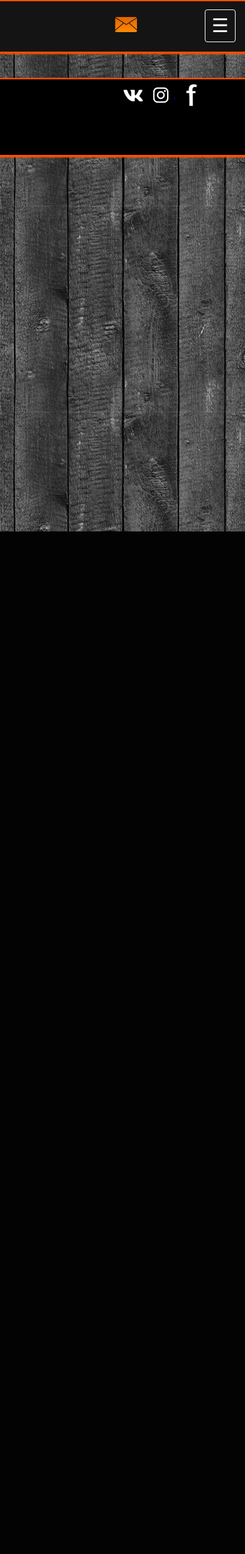
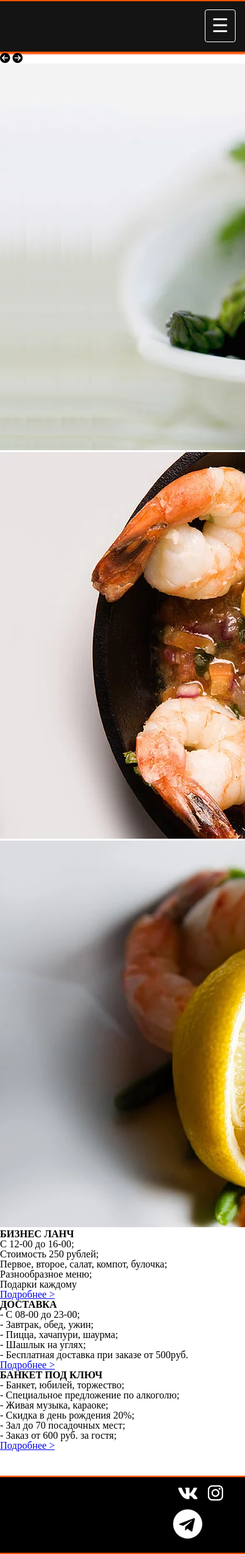
Before and after one commit to KozlovNik/catering, a Django app: page / in a window 390 px wide; the page is wider, and only the part inside the window is pictured. Shown: that part at 63% size. Before the commit the page ends 844 px from the top of that part, so only its background shows below. Run offline with Django 3.2, Linux system fonts and the light colour scheme; some libraries are stand-ins or nearby versions.

Commit message:
Overlay was changed

```diff
--- a/project/catering/templates/catering/base.html
+++ b/project/catering/templates/catering/base.html
@@ -1,48 +1,53 @@
+<!DOCTYPE html>
 {% load static %}
-<!DOCTYPE html>
 <html lang="en">
 <head>
     <script src="https://ajax.googleapis.com/ajax/libs/jquery/3.4.1/jquery.min.js"></script>
+    <script src="https://kit.fontawesome.com/b02f088cef.js" crossorigin="anonymous"></script>
+    <link href="https://fonts.googleapis.com/css?family=PT+Sans:700&display=swap" rel="stylesheet">
     <meta charset="UTF-8">
     <meta name="viewport" content="width=device-width, initial-scale=1, shrink-to-fit=no">
     <link href="{% static 'catering/css/1.css' %}" rel="stylesheet" type="text/css">
     <title>{% block title %}Главная{% endblock %}</title>
     <style>
-        html {
-            background-image: url("{% static 'catering/bcg_img.jpg' %}");
-        }
+        /*html {*/
+        /*background-image: url("{% static 'catering/bcg_img.jpg' %}");*/
+        /*}*/
     </style>
 </head>
 <body>
 <div class="page-wrapper">
-    <h1 class="visually-hidden">Название сайта</h1>
     <header>
         <nav class="main-nav">
+            <div class="toggle-button" id="toggle">&#9776;</div>
             <div class="menu-wrapper">
-                <div class="left-side">
-                    <label for="toggle" class="toggle-button" id="toggle">&#9776;</label>
-                    <a href="#" class="main-nav__write"><span class="helper"></span><img class="letter-image"
-                                                                                         src="{% static 'catering/letter-image.png' %}"
-                                                                                         alt="catering"></a>
-                </div>
                 <ul class="main-nav__list">
                     <li class="main-nav__item">
                         <a href="#" class="main-nav__link main-nav__link--first">Главная</a>
                     </li>
                     <li class="main-nav__item">
-                        <a href="#" class="main-nav__link">Услуги</a>
-                    </li>
-                    <li class="main-nav__item">
+                        <div class="vertical-line"></div>
                         <a href="#" class="main-nav__link">Меню</a>
                     </li>
                     <li class="main-nav__item">
-                        <a href="#" class="main-nav__link">События</a>
+                        <div class="vertical-line"></div>
+                        <a href="#" class="main-nav__link">Бизнес-Ланч</a>
                     </li>
                     <li class="main-nav__item">
-                        <a href="#" class="main-nav__link">Блог</a>
+                        <div class="vertical-line"></div>
+                        <a href="#" class="main-nav__link">Доставка</a>
                     </li>
                     <li class="main-nav__item">
-                        <a href="#" class="main-nav__link">Контакты</a>
+                        <div class="vertical-line"></div>
+                        <a href="#" class="main-nav__link">Банкеты</a>
+                    </li>
+                    <li class="main-nav__item">
+                        <div class="vertical-line"></div>
+                        <a href="#" class="main-nav__link">Акции</a>
+                    </li>
+                    <li class="main-nav__item">
+                        <div class="vertical-line"></div>
+                        <a href="#" class="main-nav__link main-nav__link--last">Контакты</a>
                     </li>
                 </ul>
             </div>
@@ -55,18 +60,26 @@
     <div class="footer-wrapper">
         <footer class="page-footer">
             <div class=" page-footer__item address-info">
-                <p class="address-info__item">Название | Номер телефона</p>
-                <p class="address-info__item">Адрес</p>
+                <p class="address-info__container">
+                    <span class="address-info__item address-info__item--ad-pad">День & Ночь</span>
+                    <span class="address-info__item"> +7-925-517-10-78, +7-980-898-21-37</span>
+                </p>
+                <p class="address-info__container">
+                    <span class="address-info__item">117556, Pоссия, Москва,</span>
+                    <span class="address-info__item">Варшавское шоссе, 91</span>
+                </p>
             </div>
             <div class="page-footer__item socials">
                 <a class="socials__link" href="#">
-                    <img class="socials__social" src="{% static 'catering/vk.png' %}" alt="vk">
+                    <img class="socials__social socials__social--vk" src="{% static 'catering/vk.png' %}" alt="vk">
                 </a>
                 <a class="socials__link" href="#">
-                    <img class="socials__social socials__social--insta" src="{% static 'catering/insta.png' %}" alt="insta">
+                    <img class="socials__social socials__social--insta" src="{% static 'catering/insta.png' %}"
+                         alt="insta">
                 </a>
                 <a class="socials__link" href="#">
-                    <img class="socials__social socials__social--facebook" src="{% static 'catering/fb.png' %}" alt="fb">
+                    <img class="socials__social socials__social--telegram" src="{% static 'catering/telegram.png' %}"
+                         alt="fb">
                 </a>
             </div>
         </footer>
--- a/project/catering/templates/catering/index.html
+++ b/project/catering/templates/catering/index.html
@@ -1 +1,77 @@
 {% extends 'catering/base.html' %}
+{% load static %}
+
+{% block title %}
+
+{% endblock %}
+
+{% block main %}
+<div class="main-wrapper">
+    <div class="slider">
+        <i class="fas fa-arrow-circle-left" id="prev"></i>
+        <i class="fas fa-arrow-circle-right" id="next"></i>
+        <div class="slider__image-wrapper">
+            <div class="slider__content">
+                <img class="slider__image " src="{% static 'catering/1.png' %}" alt="">
+            </div>
+            <div class="slider__content ">
+                <img class="slider__image" src="{% static 'catering/2.png' %}" alt="">
+            </div>
+            <div class="slider__content slider__content--current">
+                <img class="slider__image" src="{% static 'catering/3.png' %}" alt="">
+            </div>
+        </div>
+    </div>
+    <section class="offers">
+        <article class="offers__article">
+            <div class="offers__text-wrapper">
+                <h2 class="offers__heading">
+                    <span class="heading-text">БИЗНЕС ЛАНЧ</span>
+                </h2>
+                <div class="horizontal-line"></div>
+                <div class="article-text">
+                    <p>C 12-00 до 16-00;</p>
+                    <p>Стоимость 250 рублей;</p>
+                    <p>Первое, второе, салат, компот, булочка;</p>
+                    <p>Разнообразное меню;</p>
+                    <p>Подарки каждому</p>
+                </div>
+            </div>
+            <a href="#" class="offers__button"><span class="button-text">Подробнее ></span></a>
+        </article>
+        <article class="offers__article">
+            <div class="offers__text-wrapper">
+                <h2 class="offers__heading">
+                    <span class="heading-text"><strong>ДОСТАВКА</strong></span>
+                </h2>
+                <div class="horizontal-line"></div>
+                <div class="article-text">
+                    <p>- C 08-00 до 23-00;</p>
+                    <p>- Завтрак, обед, ужин;</p>
+                    <p>- Пицца, хачапури, шаурма;</p>
+                    <p>- Шашлык на углях;</p>
+                    <p>- Бесплатная доставка при заказе от 500руб.</p>
+                </div>
+            </div>
+            <a href="#" class="offers__button"><span class="button-text">Подробнее ></span></a>
+        </article>
+        <article class="offers__article">
+            <div class="offers__text-wrapper">
+                <h2 class="offers__heading">
+                    <span class="heading-text">БАНКЕТ ПОД КЛЮЧ</span>
+                </h2>
+                <div class="horizontal-line"></div>
+                <div class="article-text">
+                    <p>- Банкет, юбилей, торжество;</p>
+                    <p>- Специальное предложение по алкоголю;</p>
+                    <p>- Живая музыка, караоке;</p>
+                    <p>- Скидка в день рождения 20%;</p>
+                    <p>- Зал до 70 посадочных мест;</p>
+                    <p>- Заказ от 600 руб. за гостя;</p>
+                </div>
+            </div>
+            <a href="#" class="offers__button"><span class="button-text">Подробнее ></span></a>
+        </article>
+    </section>
+</div>
+{% endblock %}
```
Also changed, not shown: project/catering/static/catering/css/1.css (+121 -56 lines), project/catering/static/catering/css/footer.css (added, +110 -0 lines), project/catering/static/catering/css/navbar.css (+67 -76 lines), project/catering/static/catering/css/slider.css (added, +72 -0 lines), project/catering/static/catering/javascript/js.js (+66 -0 lines), project/catering/templates/catering/test_html.html (added, +10 -0 lines), project/catering/static/catering/1.png (added), project/catering/static/catering/2.png (added), project/catering/static/catering/3.png (added), project/catering/static/catering/fb.png (deleted), project/catering/static/catering/insta.png, project/catering/static/catering/letter-image.png (deleted), project/catering/static/catering/letter-image.webp (deleted), project/catering/static/catering/telegram.png (added), 1 more files.
